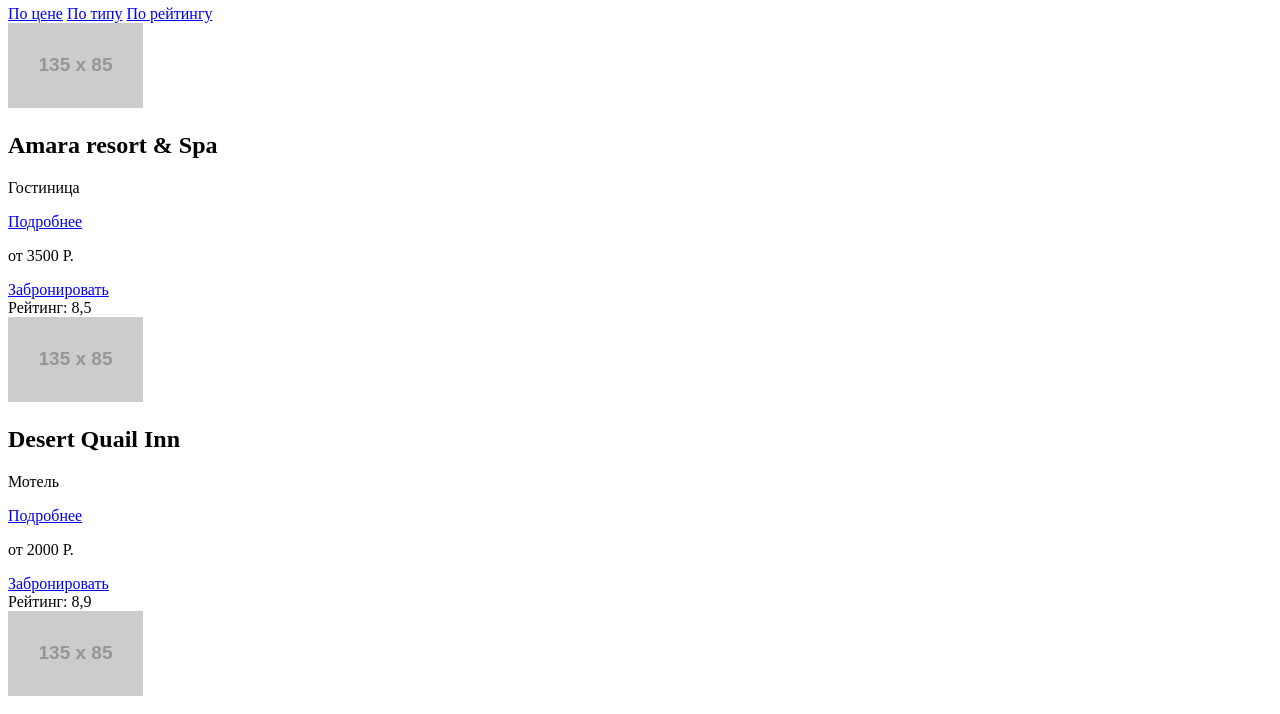
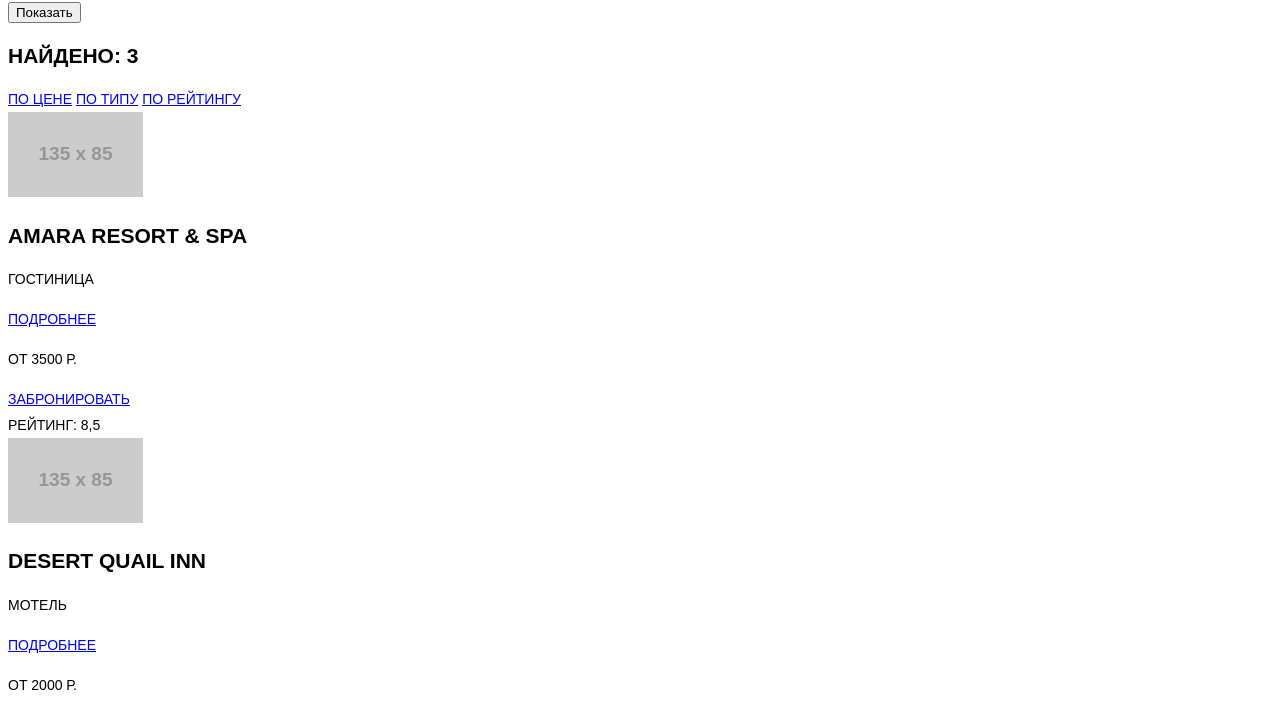
Before and after one commit to AdamantHQ/251115-sedona, a plain HTML site: page hotels.html in a window 1280 px wide. Shown: the part 434-1148 px from the top of the page. Drawn offline with Linux system fonts and the light colour scheme; placeholder pictures from the web are drawn by us.

Commit message:
Добавил текстовые стили

```diff
--- /dev/null
+++ b/css/style.css
@@ -0,0 +1,15 @@
+body {
+  font-family: "PT Sans", Arial, serif;
+  font-size: 14px;
+  font-weight: 300;
+  line-height: 26px;
+  color: #000;
+  text-transform: uppercase;
+}
+
+h1,
+h2 {
+  font-size: 21px;
+  line-height: 26px;
+  font-weight: 600;
+}
--- a/hotels.html
+++ b/hotels.html
@@ -3,6 +3,7 @@
 <head>
   <meta charset="utf-8">
   <title>HTML Academy: Седона</title>
+  <link href="css/style.css" rel="stylesheet">
 </head>
 <body>
 
```
Also changed, not shown: index.html (+1 -0 lines), 1 other file.
